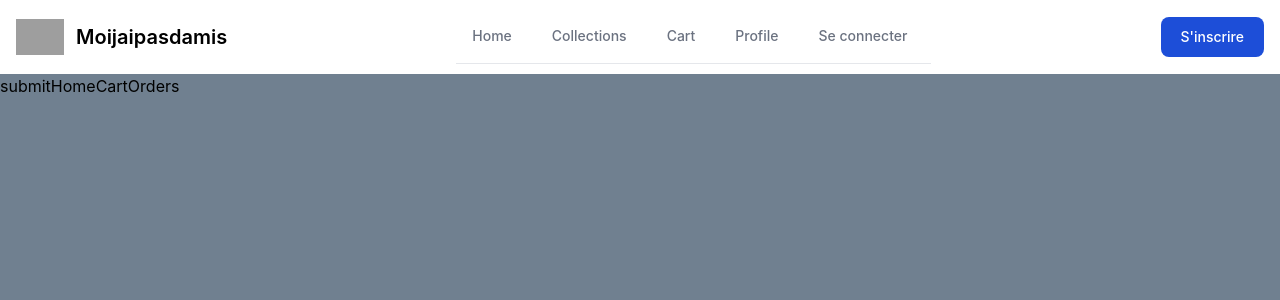
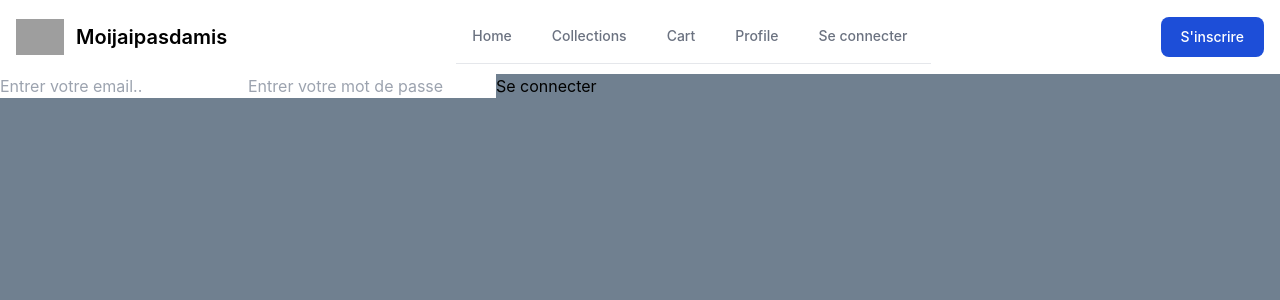
Before and after one commit to JHanslik/moigpasdamis, a React (Create React App) app: page /login in a window 1280 px wide. Shown: the top 300 px of the page. Built offline with nearby package versions, Linux system fonts and the light colour scheme; no server answers; grey boxes are pictures that could not be loaded.

Commit message:
localStorage userAccessToken + formik + form login,signUp

```diff
--- a/package.json
+++ b/package.json
@@ -7,6 +7,7 @@
         "@testing-library/jest-dom": "^5.16.5",
         "@testing-library/react": "^13.4.0",
         "@testing-library/user-event": "^13.5.0",
+        "formik": "^2.2.9",
         "graphql": "^16.6.0",
         "react": "^18.2.0",
         "react-dom": "^18.2.0",
--- a/src/App.js
+++ b/src/App.js
@@ -33,9 +33,9 @@ const App = () => {
               <Route path="/cart" element={<Cart />} />
               <Route path="/orders" element={<Orders />} />
             </Routes>
-            <Link to="/">Home</Link>
+            {/* <Link to="/">Home</Link>
             <Link to="/cart">Cart</Link>
-            <Link to="/orders">Orders</Link>
+            <Link to="/orders">Orders</Link> */}
           </BrowserRouter>
         </CartContextProvider>
       </CustomerContextProvider>
--- a/src/contexts/cart.js
+++ b/src/contexts/cart.js
@@ -2,10 +2,8 @@ import { createContext, useState, useEffect, useContext } from "react"
 import { useMutation, useQuery } from "@apollo/client"
 
 import { CustomerContext } from "./customer"
-
 import { CREATE_CART, UPDATE_BUYER_IDENTITY } from "../graphql/cart/mutations"
-
-import { GET_CART } from "../graphql/cart/querries"
+import { GET_CART } from "../graphql/cart/queries"
 
 const CartContext = createContext({})
 
@@ -76,7 +74,6 @@ const CartContextProvider = (props) => {
       })
     }
   }, [customerInfo, customerAccessToken, cart])
-  console.log(cart)
 
   const value = {
     cartQuantities,
--- a/src/contexts/customer.js
+++ b/src/contexts/customer.js
@@ -1,10 +1,35 @@
 import { createContext, useState, useEffect } from "react"
+import { useQuery } from "@apollo/client"
+
+import { GET_CUSTOMER_INFO } from "../graphql/customers/queries"
 
 const CustomerContext = createContext({})
 
 const CustomerContextProvider = (props) => {
   const [customerAccessToken, setCustomerAccessToken] = useState("")
   const [customerInfo, setCustomerInfo] = useState(null)
+  const { loading, error, data } = useQuery(GET_CUSTOMER_INFO, {
+    variables: { customerAccessToken },
+    skip: !customerAccessToken,
+  })
+  useEffect(() => {
+    if (
+      localStorage.getItem("customerAccessToken") &&
+      localStorage.getItem("customerAccessToken").length > 0
+    ) {
+      const localStorageCustomerAccessToken = localStorage.getItem(
+        "customerAccessToken"
+      )
+      setCustomerAccessToken(localStorageCustomerAccessToken)
+    }
+  }, [])
+
+  useEffect(() => {
+    if (data) {
+      setCustomerInfo(data.customer)
+      localStorage.setItem("customerAccessToken", customerAccessToken)
+    }
+  }, [data])
 
   const value = {
     customerAccessToken,
--- a/src/graphql/client.js
+++ b/src/graphql/client.js
@@ -5,6 +5,7 @@ const httpLink = createHttpLink({
   uri: process.env.REACT_APP_URI,
 })
 
+console.log(process.env.REACT_APP_URI)
 const authLink = setContext((_, { headers }) => {
   // get the authentication token from local storage if it exists
   // const token = localStorage.getItem("token");
--- a/src/pages/Cart.js
+++ b/src/pages/Cart.js
@@ -8,7 +8,7 @@ import {
   CREATE_CHECKOUT,
   CUSTOMER_ASSOCIATE,
 } from "../graphql/checkout/mutations"
-import { GET_CART } from "../graphql/cart/querries"
+import { GET_CART } from "../graphql/cart/queries"
 import { CartContext } from "../contexts/cart"
 import { CustomerContext } from "../contexts/customer"
 
--- a/src/pages/Login.js
+++ b/src/pages/Login.js
@@ -1,15 +1,30 @@
 import { useMutation } from "@apollo/client"
+import { useContext, useEffect } from "react"
+import { useFormik } from "formik"
+import { useNavigate } from "react-router-dom"
+
 import { SIGNIN_CUSTOMER_CREDENTIALS } from "../graphql/customers/mutations"
-import { useContext, useEffect } from "react"
 import { CustomerContext } from "../contexts/customer"
-import { useNavigate } from "react-router-dom"
 
 const Login = () => {
   const navigate = useNavigate()
-  const { setCustomerAccessToken, customerAccessToken } =
-    useContext(CustomerContext)
+  const { setCustomerAccessToken, customerInfo } = useContext(CustomerContext)
   const [SignInWithEmailAndPassword, { data, loading, error, called }] =
     useMutation(SIGNIN_CUSTOMER_CREDENTIALS)
+  const formik = useFormik({
+    initialValues: {
+      email: "",
+      password: "",
+    },
+    onSubmit: (values) => {
+      SignInWithEmailAndPassword({
+        variables: {
+          email: values.email,
+          password: values.password,
+        },
+      })
+    },
+  })
 
   useEffect(() => {
     if (data) {
@@ -20,25 +35,34 @@ const Login = () => {
   }, [data])
 
   useEffect(() => {
-    if (customerAccessToken.length > 0) {
+    if (customerInfo) {
       navigate("/profile")
     }
-  }, [customerAccessToken])
-
-  const handleClick = () => {
-    SignInWithEmailAndPassword({
-      variables: {
-        email: "test3@gmail.com",
-        password: "testtest",
-      },
-    })
-  }
+  }, [customerInfo])
 
   if (loading) {
     return <p>Loading...</p>
   }
 
-  return <button onClick={handleClick}>submit</button>
+  return (
+    <form onSubmit={formik.handleSubmit}>
+      <input
+        name="email"
+        type="email"
+        placeholder="Entrer votre email.."
+        value={formik.values.email}
+        onChange={formik.handleChange}
+      />
+      <input
+        name="password"
+        type="password"
+        placeholder="Entrer votre mot de passe"
+        value={formik.values.password}
+        onChange={formik.handleChange}
+      />
+      <button type="submit">Se connecter</button>
+    </form>
+  )
 }
 
 export default Login
--- a/src/pages/Profile.js
+++ b/src/pages/Profile.js
@@ -1,22 +1,16 @@
-import { GET_CUSTOMER_INFO } from "../graphql/customers/queries"
-import { useQuery } from "@apollo/client"
 import { useContext, useEffect } from "react"
+import { useNavigate } from "react-router-dom"
 import { CustomerContext } from "../contexts/customer"
 
 const Profile = () => {
-  const { customerAccessToken, setCustomerInfo, customerInfo } =
-    useContext(CustomerContext)
-
-  const { loading, error, data } = useQuery(GET_CUSTOMER_INFO, {
-    variables: { customerAccessToken },
-  })
-
+  const navigate = useNavigate()
+  const { customerInfo } = useContext(CustomerContext)
   useEffect(() => {
-    if (data) {
-      setCustomerInfo(data.customer)
+    if (!customerInfo) {
+      navigate("/")
     }
-  }, [data])
-
+  }, [customerInfo])
+  console.log(customerInfo)
   return <div>Profile</div>
 }
 
--- a/src/pages/SignUp.js
+++ b/src/pages/SignUp.js
@@ -1,22 +1,47 @@
 import { useMutation } from "@apollo/client"
+import { useFormik } from "formik"
+
 import { CREATE_CUSTOMER } from "../graphql/customers/mutations"
 
 const SignUp = () => {
   const [createCustomer, { data, loading, error, called }] =
     useMutation(CREATE_CUSTOMER)
-
-  const handleClick = () => {
+  const formik = useFormik({
+    initialValues: {
+      email: "",
+      password: "",
+    },
+    onSubmit: (values) => {
       createCustomer({
         variables: {
           input: {
-          email: "test2@gmail.com",
-          password: "testtest",
+            email: values.email,
+            password: values.password,
           },
         },
       })
-  }
+    },
+  })
 
-  return <button onClick={handleClick}>submit</button>
+  return (
+    <form onSubmit={formik.handleSubmit}>
+      <input
+        name="email"
+        type="email"
+        placeholder="Entrez votre email.."
+        value={formik.values.email}
+        onChange={formik.handleChange}
+      />
+      <input
+        name="password"
+        type="password"
+        placeholder="Entrez votre mot de passe.."
+        value={formik.values.password}
+        onChange={formik.handleChange}
+      />
+      <button type="submit">Valider</button>
+    </form>
+  )
 }
 
 export default SignUp
```
Also changed, not shown: src/graphql/cart/queries.js (renamed from src/graphql/cart/querries.js), 1 other file (tests, documents, lock files or other folders). Lines whose indentation alone changed are shown as unchanged.
